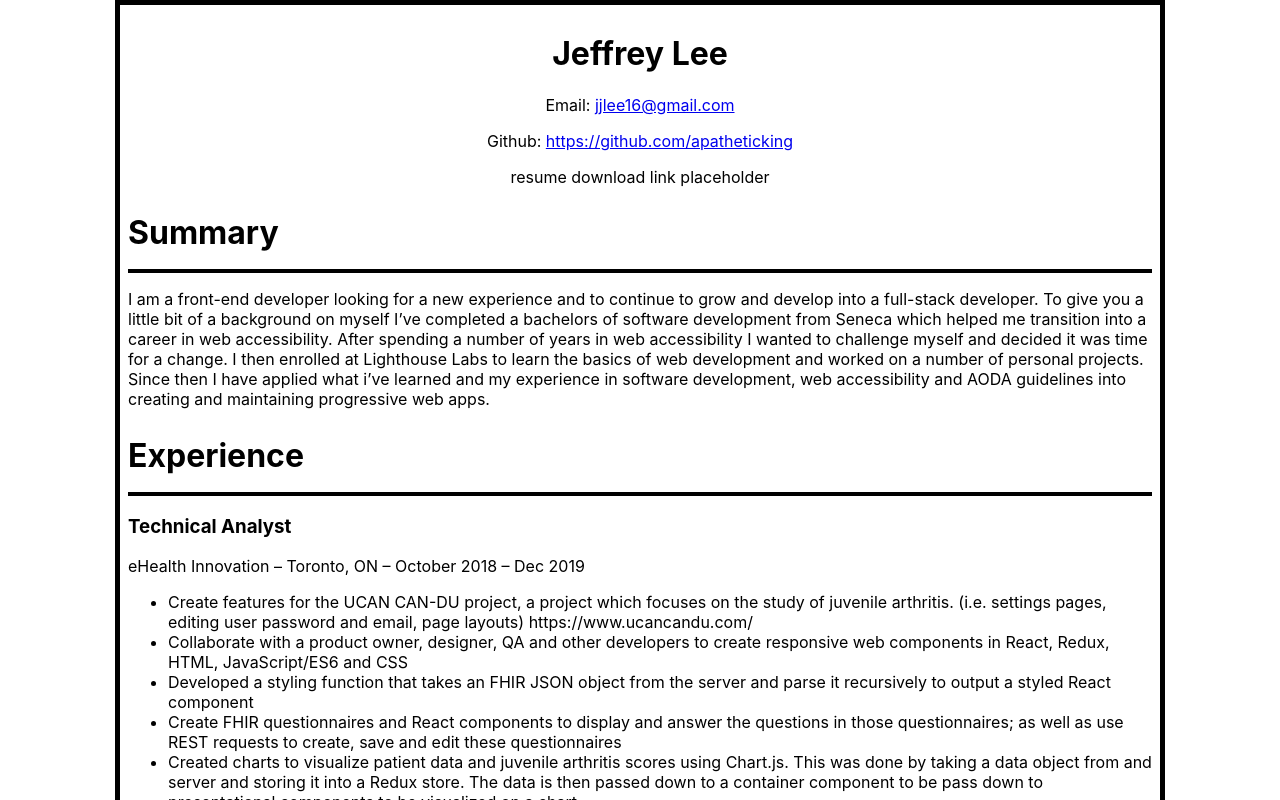
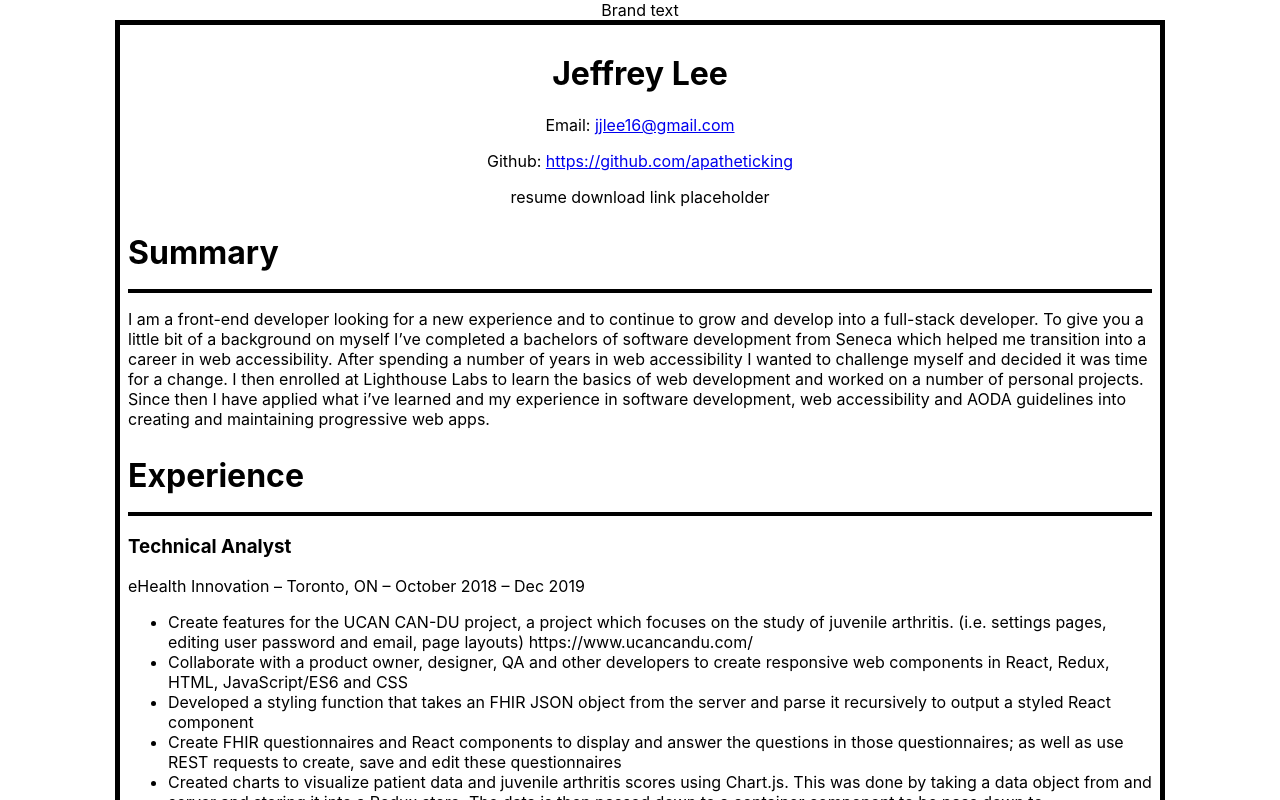
Before and after one commit to apatheticking/portfolio-website, a React (Create React App) app: page /resume in a window 1280 px wide. Shown: the top 800 px of the page. Built offline with nearby package versions, Linux system fonts and the light colour scheme.

Commit message:
added a placeholder for navbar

```diff
--- a/src/App.tsx
+++ b/src/App.tsx
@@ -1,4 +1,5 @@
 import React from 'react'
+import TopNavBar from 'components/nav/TopNavBar'
 import { Switch, Route } from 'react-router-dom'
 import {
   HomePage,
@@ -12,6 +13,7 @@ import './App.css';
 function App() {
   return (
     <div className="App">
+      <TopNavBar />
       <Switch>
         <Route component={HomePage} path="/" exact />
         <Route component={Resume} path="/resume" />
--- a/src/components/layout/ResumeBlock.tsx
+++ b/src/components/layout/ResumeBlock.tsx
@@ -1,22 +1,7 @@
 import React from 'react'
-import { SectionHeader, SubTitle, UList } from 'components/parts/text/index'
+import { SectionHeader } from 'components/parts/text/index'
+import { getItems } from 'utils/getItems'
 
-/* think about moving this into a util function */
-// also name this a lot better
-const getItems = (content:Array<any>) => {
-    return content.map( (item:any, i:number) => {
-        switch (item.type) {
-            case 'subtitle':
-                return <SubTitle key={i} title={item.subtitle.title} subtext={item.subtitle.subtext}/>
-            case 'paragraph':
-                return <p key={"resumeParagraph" + i}>{item.paragraph}</p>
-            case 'list':
-                return <UList key={'resumeList' + i} items={item.list} />
-            default:
-                return <p>can't find component</p>
-        }
-    })
-}
 
 export const ResumeBlock:React.FC<any> = ({sectionHeader, content}) => {
     return (
--- /dev/null
+++ b/src/components/nav/TopNavBar.jsx
@@ -0,0 +1,10 @@
+import React from 'react'
+import { Navbar } from 'react-bootstrap'
+
+export default function TopNavBar() {
+    return (
+        <Navbar>
+            <Navbar.Brand>Brand text</Navbar.Brand>
+        </Navbar>
+    )
+}
--- /dev/null
+++ b/src/utils/getItems.tsx
@@ -0,0 +1,17 @@
+import React from 'react'
+import { SubTitle, UList } from 'components/parts/text/index'
+// also name this a lot better
+export const getItems = (content:Array<any>) => {
+    return content.map( (item:any, i:number) => {
+        switch (item.type) {
+            case 'subtitle':
+                return <SubTitle key={i} title={item.subtitle.title} subtext={item.subtitle.subtext}/>
+            case 'paragraph':
+                return <p key={"resumeParagraph" + i}>{item.paragraph}</p>
+            case 'list':
+                return <UList key={'resumeList' + i} items={item.list} />
+            default:
+                return <p>can't find component</p>
+        }
+    })
+}
```
